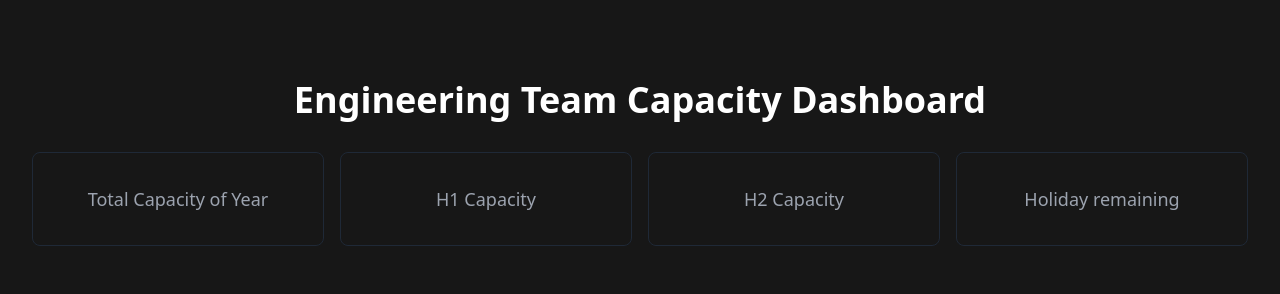
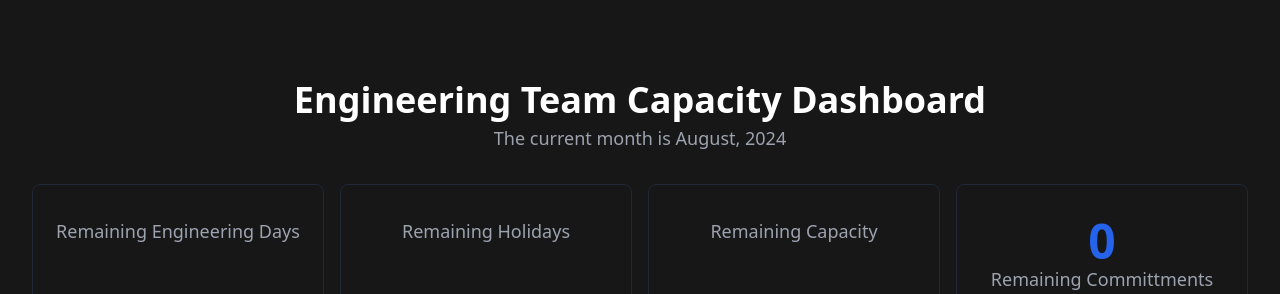
Before and after one commit to JIAZHEN/em-capacity-app, a Rails app: template app/views/capacities/show.html.erb in a window 1280 px wide. Shown: the part 159-453 px from the top of the page. Run offline with Rails 7, Linux system fonts and the light colour scheme; the template is opened without the code that fills it, so the values that code supplies are empty; style sheets or scripts are compiled from the project's sources; some libraries are stand-ins or nearby versions.

Commit message:
More meaningful dashboard

```diff
--- a/app/controllers/capacities_controller.rb
+++ b/app/controllers/capacities_controller.rb
@@ -3,6 +3,7 @@
 class CapacitiesController < ApplicationController
   def show
     the_year = Date.current.year
+    @current_month = Date.current.month
     @month_names = MONTH_NAMES
     @bank_holidays = BankHoliday.where(year: the_year)
     @employees = Employee.includes(:employee_factors, :employee_allowances, :absences).all
@@ -23,6 +24,7 @@
     end
 
     @monthly_stats = capacity_calculator.get_monthly_stats(@employees_engineering_days)
+    @remaining_engineering_days = @monthly_stats["Monthly Total"].slice(@current_month..-1).sum
     @employees_engineering_days << ["Monthly Total", *@monthly_stats["Monthly Total"]]
     @employees_engineering_days << ["Running Total", *@monthly_stats["Running Total"]]
   end
--- a/app/dashboards/absence_dashboard.rb
+++ b/app/dashboards/absence_dashboard.rb
@@ -9,7 +9,7 @@
   # on pages throughout the dashboard.
   ATTRIBUTE_TYPES = {
     id: Field::Number,
-    absence_type: Field::Enum,
+    absence_type: Field::Select.with_options(collection: ["holiday", "sick_leave"]),
     calendar_date: Field::Date,
     employee: Field::BelongsTo,
     half_day: Field::Boolean,
--- a/app/views/capacities/show.html.erb
+++ b/app/views/capacities/show.html.erb
@@ -3,40 +3,42 @@
     <h2 class="text-3xl font-bold text-gray-900 sm:text-4xl dark:text-white">
       Engineering Team Capacity Dashboard
     </h2>
+    <p class="mt-1 text-lg text-gray-500 dark:text-gray-400">
+      The current month is <%= Date.current.strftime("%B, %Y") %>
+    </p>
   </div>
 
   <dl class="mt-6 grid grid-cols-1 gap-4 sm:mt-8 sm:grid-cols-2 lg:grid-cols-4">
     <div
       class="flex flex-col rounded-lg border border-gray-100 px-4 py-8 text-center dark:border-gray-800"
     >
-      <dt class="order-last text-lg font-medium text-gray-500 dark:text-gray-400">Total Capacity of Year</dt>
+      <dt class="order-last text-lg font-medium text-gray-500 dark:text-gray-400">Remaining Engineering Days</dt>
 
-      <dd class="text-4xl font-extrabold text-blue-600 md:text-5xl"><%= @monthly_stats["Monthly Total"].sum %></dd>
+      <dd class="text-4xl font-extrabold text-blue-600 md:text-5xl"><%= @remaining_engineering_days %></dd>
     </div>
 
     <div
       class="flex flex-col rounded-lg border border-gray-100 px-4 py-8 text-center dark:border-gray-800"
     >
-      <dt class="order-last text-lg font-medium text-gray-500 dark:text-gray-400">
-        H1 Capacity
-      </dt>
-      <dd class="text-4xl font-extrabold text-blue-600 md:text-5xl"><%= @monthly_stats["H1 Total"] %></dd>
+      <dt class="order-last text-lg font-medium text-gray-500 dark:text-gray-400">Remaining Holidays</dt>
+
+      <dd class="text-4xl font-extrabold text-blue-600 md:text-5xl"><%= @holiday_remainings %></dd>
     </div>
 
     <div
       class="flex flex-col rounded-lg border border-gray-100 px-4 py-8 text-center dark:border-gray-800"
     >
-      <dt class="order-last text-lg font-medium text-gray-500 dark:text-gray-400">H2 Capacity</dt>
+      <dt class="order-last text-lg font-medium text-gray-500 dark:text-gray-400">Remaining Capacity</dt>
 
-      <dd class="text-4xl font-extrabold text-blue-600 md:text-5xl"><%= @monthly_stats["H2 Total"] %></dd>
+      <dd class="text-4xl font-extrabold text-blue-600 md:text-5xl"><%= @remaining_engineering_days - @holiday_remainings %></dd>
     </div>
 
     <div
       class="flex flex-col rounded-lg border border-gray-100 px-4 py-8 text-center dark:border-gray-800"
     >
-      <dt class="order-last text-lg font-medium text-gray-500 dark:text-gray-400">Holiday remaining</dt>
+      <dt class="order-last text-lg font-medium text-gray-500 dark:text-gray-400">Remaining Committments</dt>
 
-      <dd class="text-4xl font-extrabold text-blue-600 md:text-5xl"><%= @holiday_remainings %></dd>
+      <dd class="text-4xl font-extrabold text-blue-600 md:text-5xl"><%= 0 %></dd>
     </div>
   </dl>
 </div>
--- /dev/null
+++ b/db/migrate/20240826205626_alter_absence_type_to_enum.rb
@@ -0,0 +1,6 @@
+class AlterAbsenceTypeToEnum < ActiveRecord::Migration[7.1]
+  def change
+    remove_column :absences, :absence_type
+    add_column :absences, :absence_type, :integer, default: 0
+  end
+end
```
Also changed, not shown: db/schema.rb.
